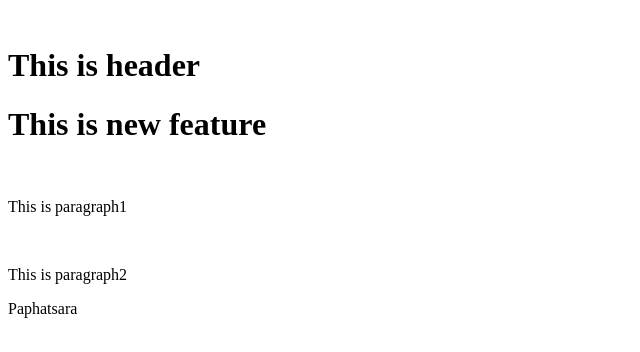
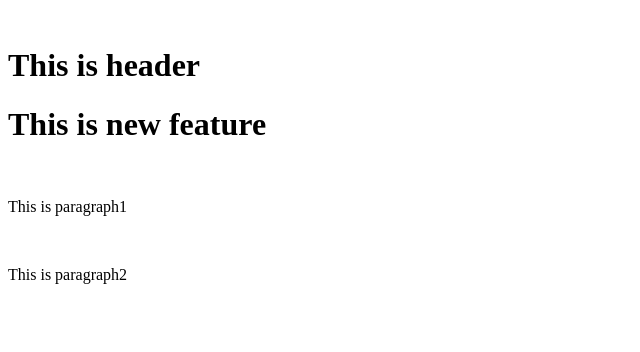
Before and after one commit to mmommypoko/sample_git2, a plain HTML site: page index.html in a window 1280 px wide. Shown: the full height of the page, 0-640 px from the left. Drawn offline with Linux system fonts and the light colour scheme.

Commit message:
closed: #2 remove line

```diff
--- a/index.html
+++ b/index.html
@@ -6,5 +6,4 @@
 <h1>This is new feature</h1>
 <p>This is paragraph1</p>
 <p>This is paragraph2</p>
-<p>Paphatsara</p>
 </body>
```
